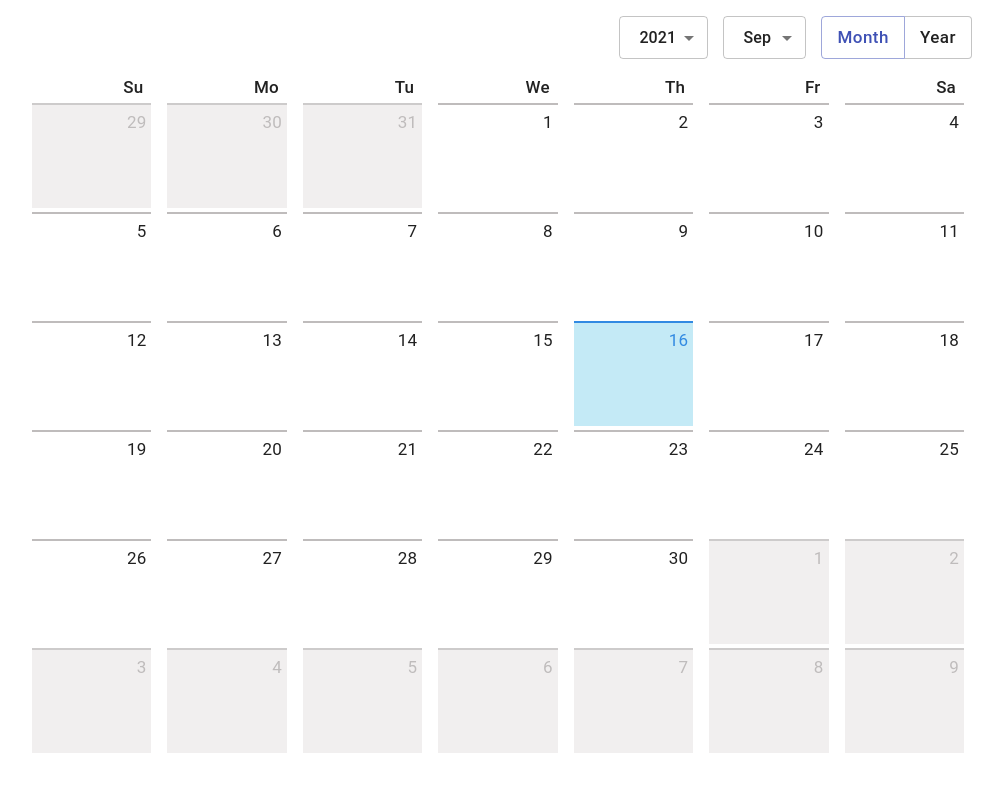
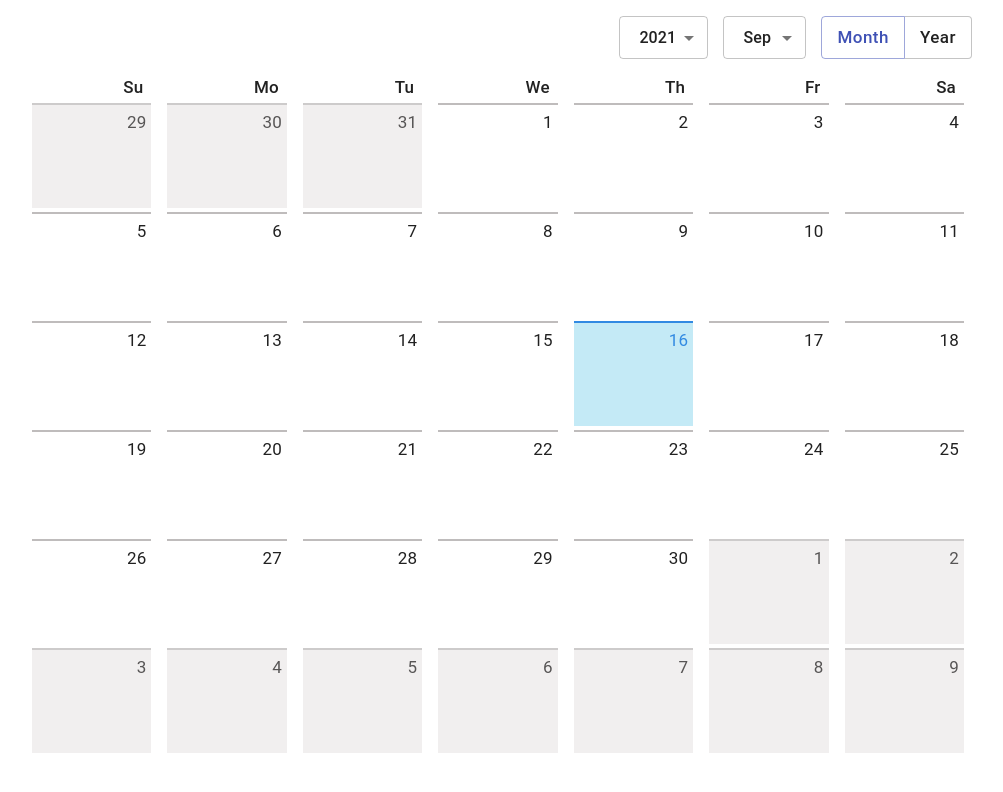
Before and after one commit to IlyaChizhov/Test-work-GPB, a React app: page / in a window 1280 px wide. Shown: the top 792 px of the page, without its empty margins (142-1145 px from the left). Built offline with nearby package versions, Linux system fonts and the light colour scheme.

Commit message:
some refactoring of notifications

```diff
--- a/src/components/Calendar/StyledCalendarComponents.tsx
+++ b/src/components/Calendar/StyledCalendarComponents.tsx
@@ -3,6 +3,7 @@ import { Button, Select, TableCell } from '@material-ui/core'
 import { Link } from 'react-router-dom'
 import {
   borderColor,
+  grayText,
   lightBlue,
   lightBorderColor,
   lightGray,
@@ -42,7 +43,7 @@ export const StyledLink = styled(Link)`
     '$isOutOfMonth',
     css`
       border-top: 2px solid ${lightBorderColor};
-      color: ${borderColor};
+      color: ${grayText};
       background-color: ${lightGray};
     `
   )}
--- a/src/components/Event/EventEditor.tsx
+++ b/src/components/Event/EventEditor.tsx
@@ -2,7 +2,7 @@ import React from 'react'
 import { Button } from '@material-ui/core'
 import { Close } from '@material-ui/icons'
 import { CalendarEvent } from '../../utils'
-import { convertToTime } from '../../utils/dateHelpers'
+import { convertToTime } from '../../utils'
 import useEventEditor from './useEventEditor'
 import {
   ButtonGroup,
--- a/src/components/Event/useEventEditor.ts
+++ b/src/components/Event/useEventEditor.ts
@@ -5,7 +5,7 @@ import { eventsIdSelector, saveEvent, updateEvent } from '../../ducks/events'
 import { useEffect, useMemo, useState } from 'react'
 import { DateTime } from 'luxon'
 import { v1 } from 'uuid'
-import { getInitialDate } from '../../utils/dateHelpers'
+import { getInitialDate } from '../../utils'
 import { remindsInterval } from './EventEditor'
 import { CalendarEvent, DATE_FORMAT } from '../../utils'
 
--- a/src/components/EventList/EventList.tsx
+++ b/src/components/EventList/EventList.tsx
@@ -4,7 +4,7 @@ import { useHistory, useRouteMatch } from 'react-router-dom'
 import { useSelector } from 'react-redux'
 import { eventsDaySelector } from '../../ducks/events'
 import { useParams } from 'react-router'
-import { convertToTime } from '../../utils/dateHelpers'
+import { convertToTime } from '../../utils'
 import styled from 'styled-components'
 import { primaryColor } from '../../styles/variables'
 
--- a/src/components/Notifications/NotificationError.tsx
+++ b/src/components/Notifications/NotificationError.tsx
@@ -4,10 +4,11 @@ import styled from 'styled-components'
 import { Close, ErrorOutline } from '@material-ui/icons'
 import useNotification from './useNotification'
 import { CloseButton, StyledPaper, Message } from './StyledComponents'
+import { grayText } from '../../styles/variables'
 
 const Description = styled.div`
   font-size: 14px;
-  color: #575555;
+  color: ${grayText};
 `
 
 const Icon = styled(ErrorOutline)`
--- a/src/ducks/calendar.ts
+++ b/src/ducks/calendar.ts
@@ -1,14 +1,14 @@
-import { select, take, all, call, put } from 'redux-saga/effects'
+import { select, take, all, call, put, fork } from 'redux-saga/effects'
 import { createSlice, PayloadAction } from '@reduxjs/toolkit'
 import { createSelector } from 'reselect'
 import { ReduxStore } from '../redux/store'
 import { DateTime } from 'luxon'
 import { CalendarEvent, DATE_FORMAT, DateTypes } from '../utils'
-import { activeEventsDaySelector, updateEvent } from './events'
+import { activeEventsDaySelector, updateEventSaga } from './events'
 import { eventChannel } from 'redux-saga'
 import { addNotification } from './notifications'
 import { v1 } from 'uuid'
-import { convertToTime } from '../utils/dateHelpers'
+import { convertToTime } from '../utils'
 
 const name = 'calendar'
 const INTERVAL = 1000
@@ -99,7 +99,9 @@ export function* calendarWatcherSaga() {
           hideTimeout: 60 * 1000,
         })
       )
-      yield put(updateEvent({ ...foundEvent, expired: true }))
+
+      // @ts-ignore
+      yield fork(updateEventSaga, { payload: { ...foundEvent, expired: true } }, false)
     }
   }
 }
--- a/src/ducks/events.ts
+++ b/src/ducks/events.ts
@@ -9,6 +9,13 @@ import { addNotification, Notification } from './notifications'
 import { v1 } from 'uuid'
 
 const name = 'events'
+
+const initialNotification = {
+  id: v1(),
+  status: 'success',
+  description: '',
+  hideTimeout: 2000,
+}
 
 interface EventsState {
   events: CalendarEvent[]
@@ -68,7 +75,11 @@ function* saveNewEventSaga({ payload }: PayloadAction<CalendarEvent>) {
   try {
     yield call(api.saveEvent, payload)
 
-    yield fork(loadEventsSaga, 'new')
+    yield fork(loadEventsSaga)
+
+    yield put(
+      addNotification({ ...initialNotification, message: 'Событие добавлено' } as Notification)
+    )
   } catch (error: any) {
     yield put(
       addNotification({
@@ -82,11 +93,20 @@ function* saveNewEventSaga({ payload }: PayloadAction<CalendarEvent>) {
   }
 }
 
-function* updateEventSaga({ payload }: PayloadAction<CalendarEvent>) {
+export function* updateEventSaga(
+  { payload }: PayloadAction<CalendarEvent>,
+  withNotification: boolean = true
+) {
   try {
     yield call(api.saveEvent, payload)
 
-    yield fork(loadEventsSaga, 'update')
+    yield fork(loadEventsSaga)
+
+    if (withNotification) {
+      yield put(
+        addNotification({ ...initialNotification, message: 'Событие обновлено' } as Notification)
+      )
+    }
   } catch (error: any) {
     yield put(
       addNotification({
@@ -104,7 +124,11 @@ function* deleteEventSaga({ payload }: PayloadAction<string>) {
   try {
     yield call(api.deleteEvent, payload)
 
-    yield fork(loadEventsSaga, 'delete')
+    yield fork(loadEventsSaga)
+
+    yield put(
+      addNotification({ ...initialNotification, message: 'Событие удалено' } as Notification)
+    )
   } catch (error: any) {
     yield put(
       addNotification({
@@ -118,36 +142,11 @@ function* deleteEventSaga({ payload }: PayloadAction<string>) {
   }
 }
 
-function* loadEventsSaga(type: 'new' | 'update' | 'delete' = 'new') {
+function* loadEventsSaga() {
   try {
     const events: CalendarEvent[] = yield call(api.getAllEvents)
 
     yield put(eventsLoaded(events))
-
-    const initialNotification = {
-      id: v1(),
-      status: 'success',
-      description: '',
-      hideTimeout: 2000,
-    }
-
-    if (type === 'new') {
-      yield put(
-        addNotification({ ...initialNotification, message: 'Событие добавлено' } as Notification)
-      )
-    }
-
-    if (type === 'update') {
-      yield put(
-        addNotification({ ...initialNotification, message: 'Событие обновлено' } as Notification)
-      )
-    }
-
-    if (type === 'delete') {
-      yield put(
-        addNotification({ ...initialNotification, message: 'Событие удалено' } as Notification)
-      )
-    }
   } catch (error: any) {
     yield put(
       addNotification({
--- a/src/index.tsx
+++ b/src/index.tsx
@@ -4,14 +4,12 @@ import './index.scss'
 import App from './App'
 import { Provider } from 'react-redux'
 import { store } from './redux/store'
-import { createGenerateClassName, StylesProvider } from '@material-ui/styles'
-
-const generateClassName = createGenerateClassName()
+import { StylesProvider } from '@material-ui/styles'
 
 ReactDOM.render(
   <React.StrictMode>
     <Provider store={store}>
-      <StylesProvider generateClassName={generateClassName} injectFirst>
+      <StylesProvider injectFirst>
         <App />
       </StylesProvider>
     </Provider>
--- a/src/styles/variables.ts
+++ b/src/styles/variables.ts
@@ -4,3 +4,4 @@ export const mainColor = '#474545'
 export const primaryColor = '#328ae2'
 export const lightBlue = '#c4eaf6'
 export const lightGray = '#f1efef'
+export const grayText = '#575555'
--- a/src/utils/index.js
+++ b/src/utils/index.js
@@ -1,3 +1,4 @@
 export * from './calendarHelpers'
 export * from './constants'
 export * from './types'
+export * from './dateHelpers'
```
Also changed, not shown: src/setupTests.ts (deleted, +0 -5 lines), 1 other file (tests, documents, lock files or other folders).
